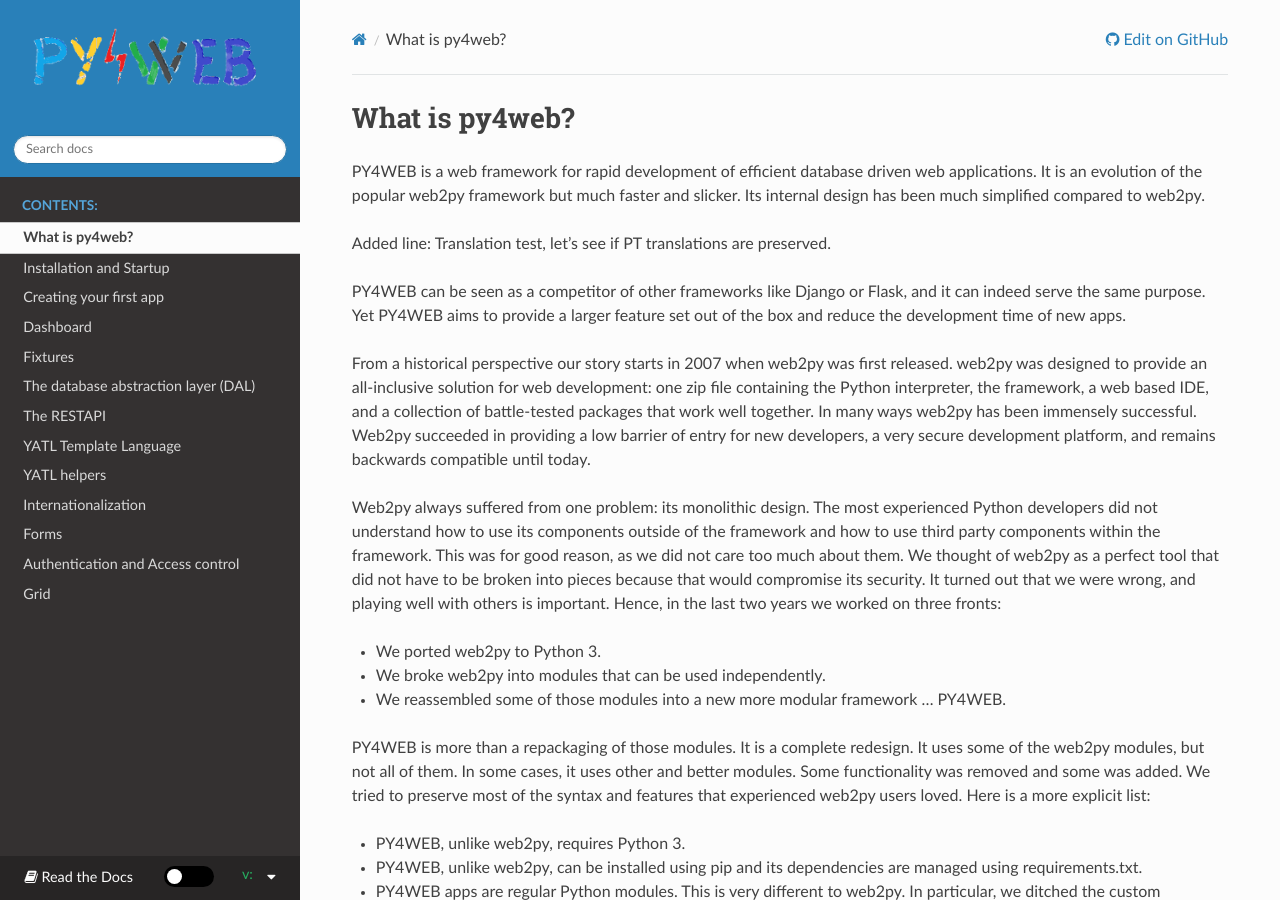
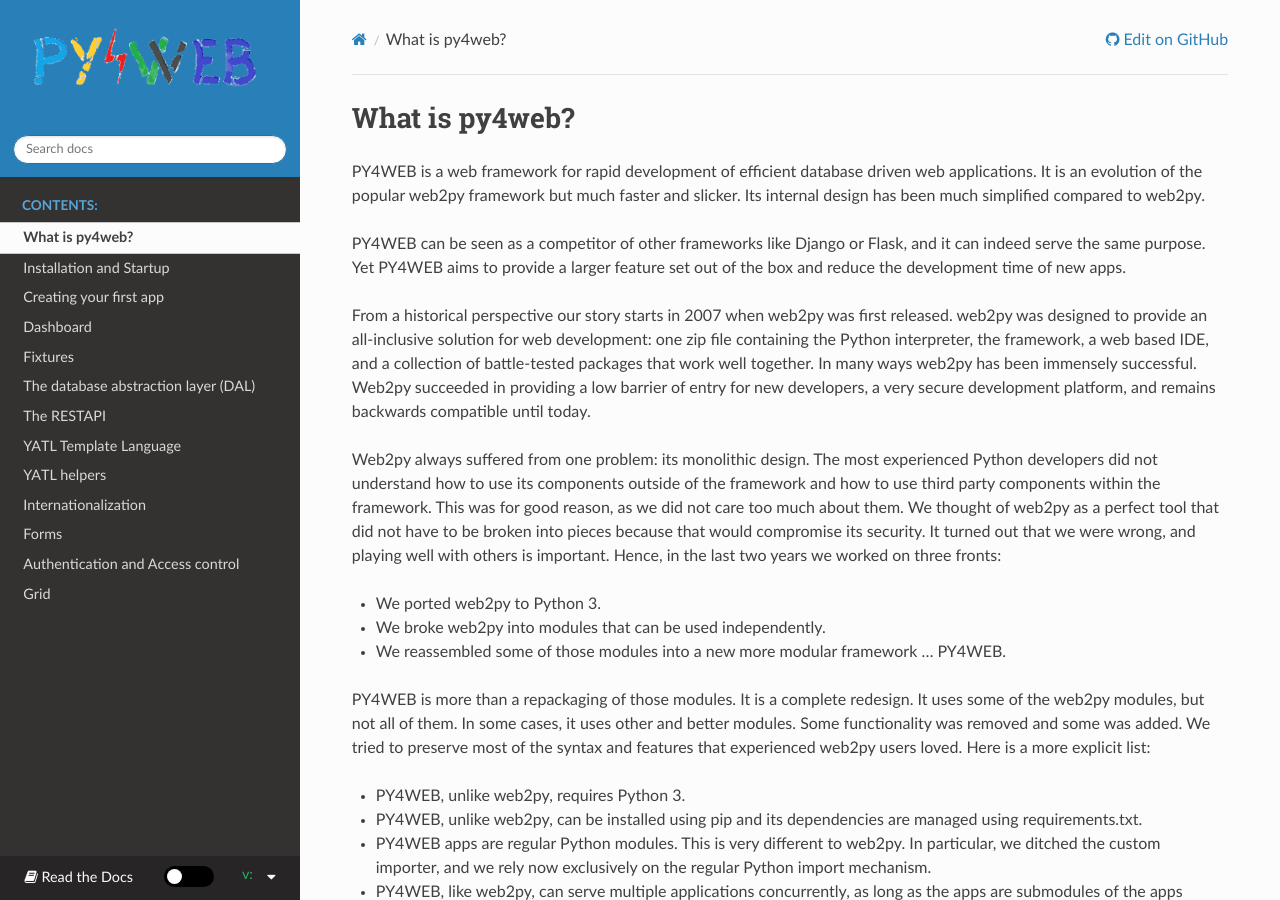
Before and after one commit to nicozanf/py4web-doc, a Sphinx documentation site: the page built from docs/chapter-00.rst, in a window 1280 px wide and 900 px high. Built offline with Sphinx 7.4.7 and the Read the Docs theme 2.0.0, drawn with Linux system fonts in a browser that asks for light colours; the version number could not be read and is left out.

Commit message:
revert translation test

```diff
--- a/docs/chapter-00.rst
+++ b/docs/chapter-00.rst
@@ -5,8 +5,6 @@
 driven web applications. It is an evolution of the popular web2py
 framework but much faster and slicker. Its internal design has been much
 simplified compared to web2py.
-
-Added line: Translation test, let's see if PT translations are preserved.
 
 PY4WEB can be seen as a competitor of other frameworks like Django or
 Flask, and it can indeed serve the same purpose. Yet PY4WEB aims to
```
